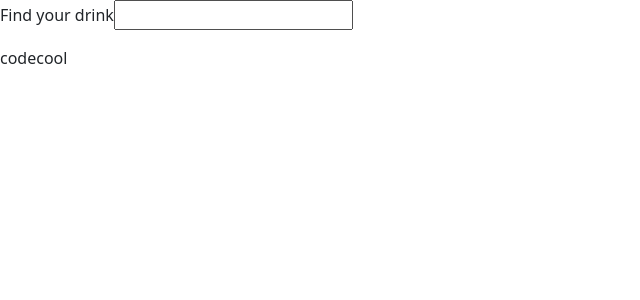
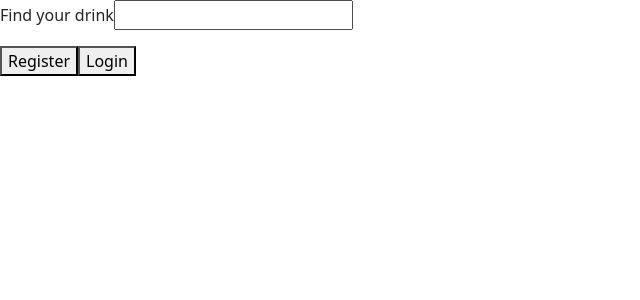
Before and after one commit to CodecoolGlobal/freestyle-mern-project-react-annamzielinska, a React (Create React App) app in the folder client/: page / in a window 1280 px wide. Shown: the top 300 px of the page, without its empty margins (0-640 px from the left). Built offline with nearby package versions, Linux system fonts and the light colour scheme.

Commit message:
thete are two buttons on main page register and login that navigate to other endpoints

```diff
--- a/client/src/components/Main/Main.js
+++ b/client/src/components/Main/Main.js
@@ -1,15 +1,29 @@
 import React from 'react';
 import Search from '../search/Search';
+import { useNavigate } from 'react-router-dom'
 
 export default function Main() {
+  const navigate = useNavigate();
+
+  const navigateRegister = () => {
+    // 👇️ navigate to /
+    navigate('/signup');
+  };
+
+  const navigateLogin = () => {
+    // 👇️ navigate to /
+    navigate('/login');
+  };
+
   return (
     <>
       <header>
         <Search />
       </header>
-      <section>
-        codecool
-      </section>
+      <main>
+        <button onClick={navigateRegister}>Register</button>
+        <button onClick={navigateLogin}>Login</button>
+      </main>
       <footer></footer>
     </>
   );
--- a/client/src/index.js
+++ b/client/src/index.js
@@ -22,11 +22,11 @@ const router = createBrowserRouter([
     element: <Coctail/>,
   },
   {
-    path: "/Signup",
+    path: "/signup",
     element: <Signup/>,
   },
   {
-    path: "/Login",
+    path: "/login",
     element: <Login/>,
   }
 ]);
```
